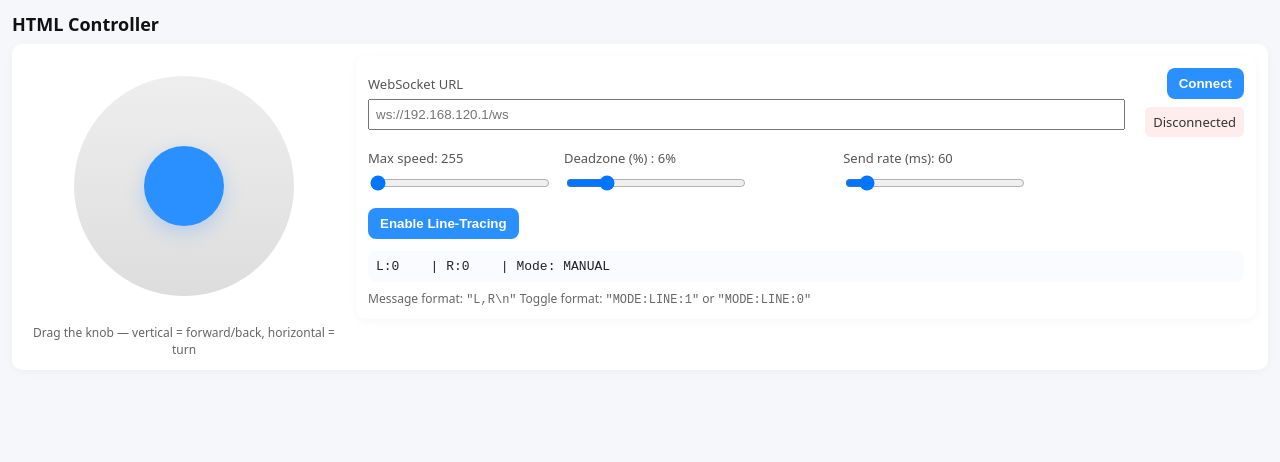
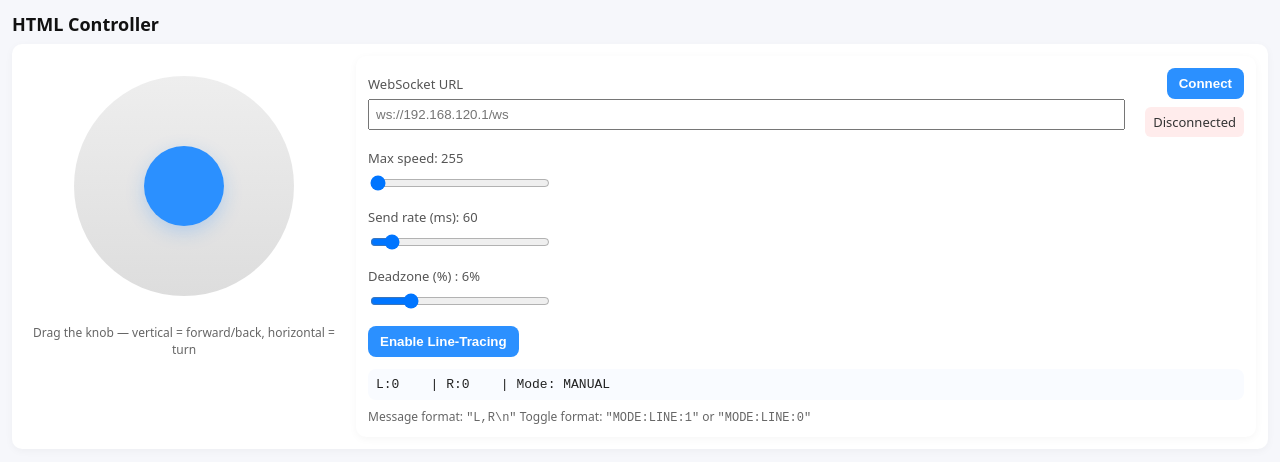
Before and after one commit to DefaultNoName/cpe-412-bot, a plain HTML site: page index.html in a window 1280 px wide. Drawn offline with Linux system fonts and the light colour scheme.

Commit message:
Update index.html

```diff
--- a/index.html
+++ b/index.html
@@ -162,19 +162,24 @@
                     </div>
                 </div>
 
-                <div style="display:flex; gap:12px; margin-top:12px; align-items:flex-start;">
+                <div style="display:flex; gap:12px; margin-top:12px; align-items:center;">
                     <div style="flex:1">
                         <label>Max speed: <span id="maxSpeedLbl">255</span></label>
                         <input id="maxSpeed" type="range" min="255" max="4095" step="1" value="255">
                     </div>
+                </div>
 
-                    <div style="flex:2">
+                <div style="display:flex; gap:12px; margin-top:12px; align-items:center;">
+                    <div style="flex:1">
+                        <label>Send rate (ms): <span id="rateLbl">60</span></label>
+                        <input id="sendRate" type="range" min="20" max="500" step="10" value="60">
+                    </div>
+                </div>
+
+                <div style="display:flex; gap:12px; margin-top:12px; align-items:center;">
+                    <div style="flex:1">
                         <label>Deadzone (%) : <span id="deadLbl">6</span>%</label>
                         <input id="deadzone" type="range" min="0" max="30" step="1" value="6">
-                    </div>
-                    <div style="flex:3">
-                        <label>Send rate (ms): <span id="rateLbl">60</span></label>
-                        <input id="sendRate" type="range" min="20" max="500" step="10" value="60">
                     </div>
                 </div>
 
@@ -319,10 +324,9 @@
                 if (!ws || ws.readyState !== WebSocket.OPEN) { alert('Open WebSocket first'); return; }
                 lineMode = !lineMode;
                 modeBtn.textContent = lineMode ? 'Disable Line-Tracing' : 'Enable Line-Tracing';
-                const msg = lineMode ? 'MODE:LINE:1' : 'MODE:LINE:0';
+                const msg = lineMode ? 'MODE:LINE' : 'MODE:MANUAL';
                 ws.send(msg);
                 setStatus('Sent: ' + msg);
-                // reflect locally immediately
                 vals.textContent = vals.textContent.split('Mode:')[0] + (lineMode ? 'Mode: LINE' : 'Mode: MANUAL');
             });
 
```
